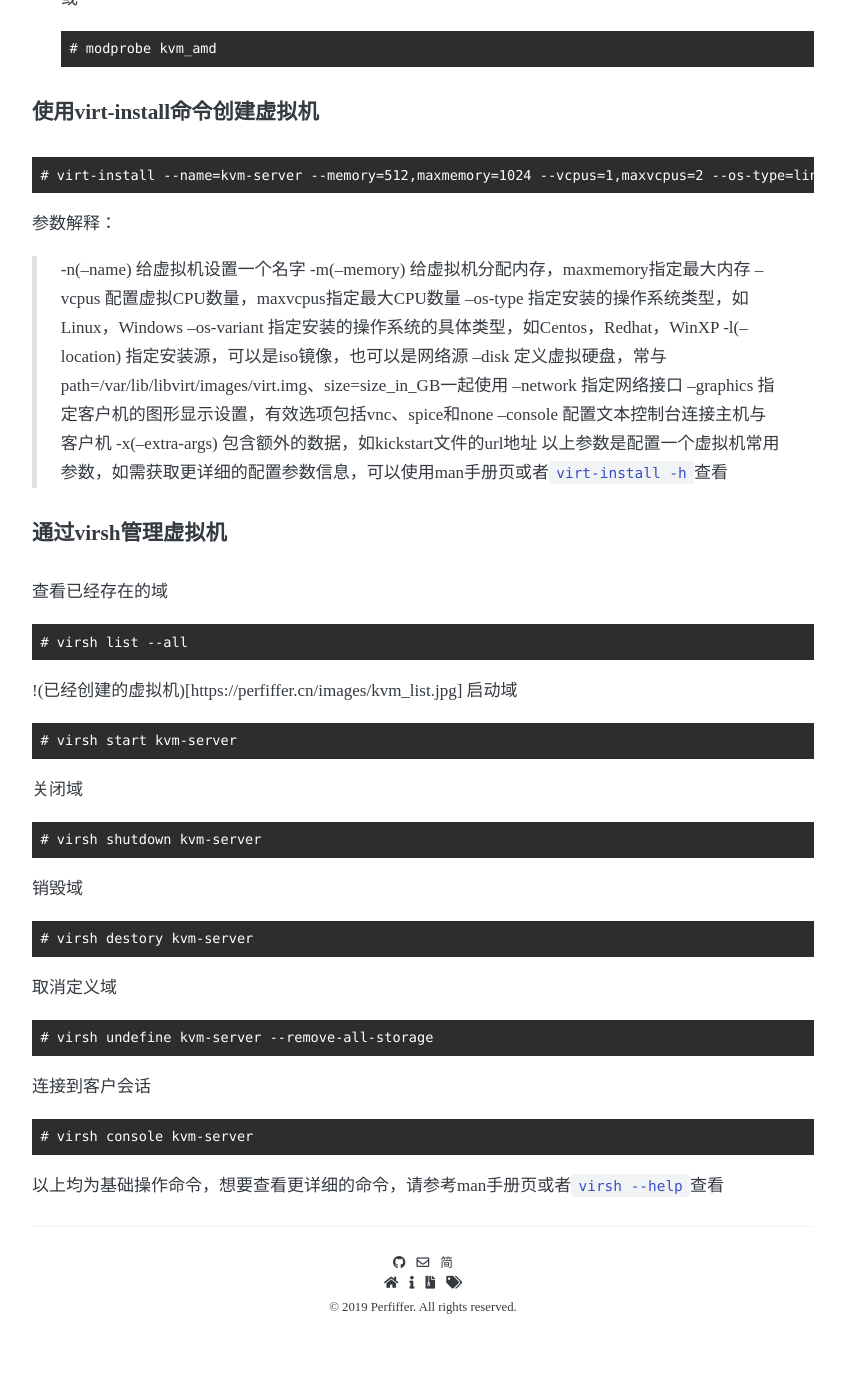
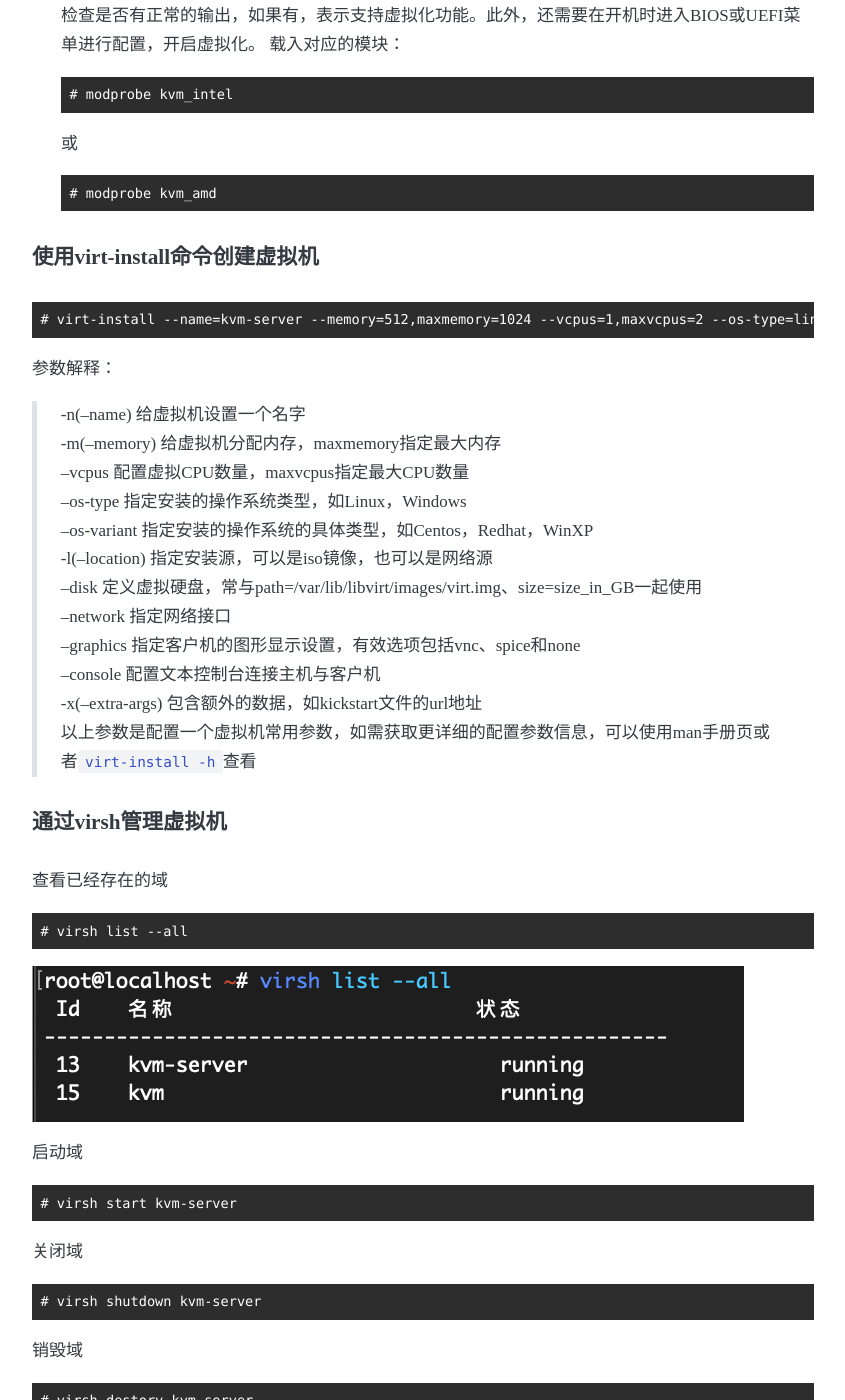
Before and after one commit to perfiffer/perfiffer.github.io, a Jekyll site: the page built from _posts/2019-05-07-kvm.md, in a window 1280 px wide and 1400 px high, scrolled down 3171 px. Shown: the whole window, without its empty margins (217-1062 px from the left). Built offline with Jekyll 4.4.1, drawn with Linux system fonts in a browser that asks for light colours; some web fonts are replaced; before the commit the page ends 4539 px from its top, so only the background shows below that; some of the changed text lies outside the part shown.

Commit message:
update blog

````diff
--- a/_posts/2019-05-07-kvm.md
+++ b/_posts/2019-05-07-kvm.md
@@ -11,7 +11,7 @@
 
 在KVM中，虚拟机被实现为常规的Linux进程，由标准的Linux调度程序进行调度；虚拟机的每个虚拟CPU被实现为常规的Linux进程，KVM本身不执行任何硬件的模拟操作，需要用户态程序通过/dev/kvm接口设置一个客户机的虚拟服务器地址空间，向它提供模拟的I/O，通过QEMU应用程序将视频显示映射到宿主机。
 
-![kvm结构](http://perfiffer.cn/images/images/kvm.jpg)
+![kvm结构](http://perfiffer.cn/images/kvm.jpg)
 
 #### QEMU-KVM
 QEMU原本只是一个纯软件实现的虚拟化系统，并不属于KVM的一部分。由于QEMU是由纯软件实现的，其性能相对来说较为低下。QEMU的代码中包含了整套的虚拟机实现，包括处理器虚拟化，内存虚拟化，以及KVM需要使用到的虚拟设备，如网卡，显卡等。KVM在QEMU的基础上做了修改。虚拟机运行期间，QEMU会通过KVM模块提供的系统调用进入内核，由KVM负责将虚拟机置于处理的特殊模式运行。当虚拟机进行I/O操作时，KVM会从上次系统调用的出口处返回QEMU，由QEMU来负责解析和模拟设备。
@@ -124,7 +124,7 @@
 ```
 # virsh list --all
 ```
-!(已经创建的虚拟机)[https://perfiffer.cn/images/kvm_list.jpg]
+![已经创建的虚拟机](https://perfiffer.cn/images/kvm_list.jpg)
 启动域
 ```
 # virsh start kvm-server
````
Also changed, not shown: images/kvm_list.jpg (added).
